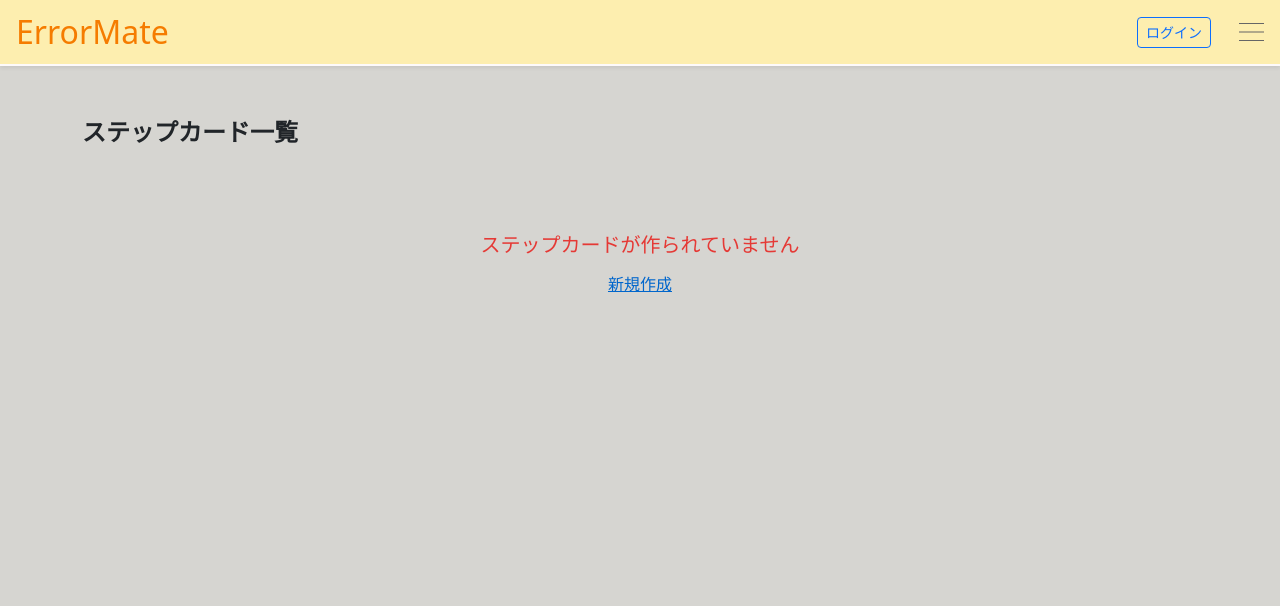
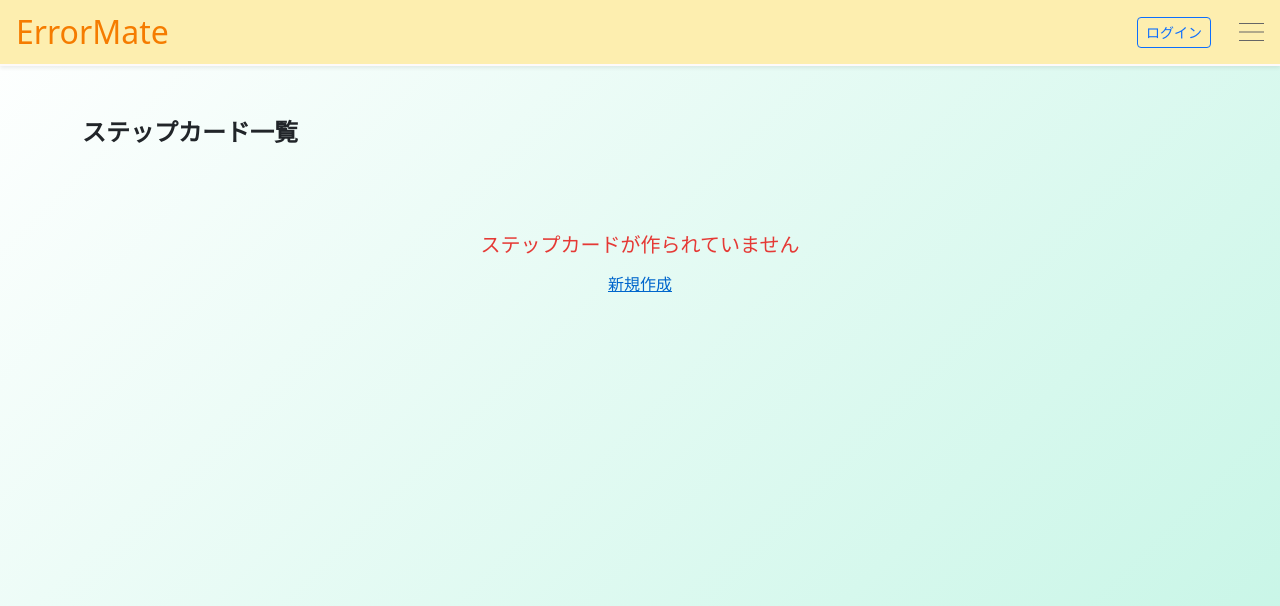
Before and after one commit to ken99375/ErrorMate, a Flask app: page /card/list in a window 1280 px wide. Shown: the top 606 px of the page. Run offline with Flask 3, Linux system fonts and the light colour scheme; data that the repository does not hold is empty.

Commit message:
色変えたよ

```diff
--- a/static/css/stepcard.css
+++ b/static/css/stepcard.css
@@ -1,7 +1,6 @@
     body {
     margin: 0;
     font-family: system-ui, -apple-system, BlinkMacSystemFont, "Segoe UI", sans-serif;
-    background: #d6d5d1;
     }
 
     header {
```
